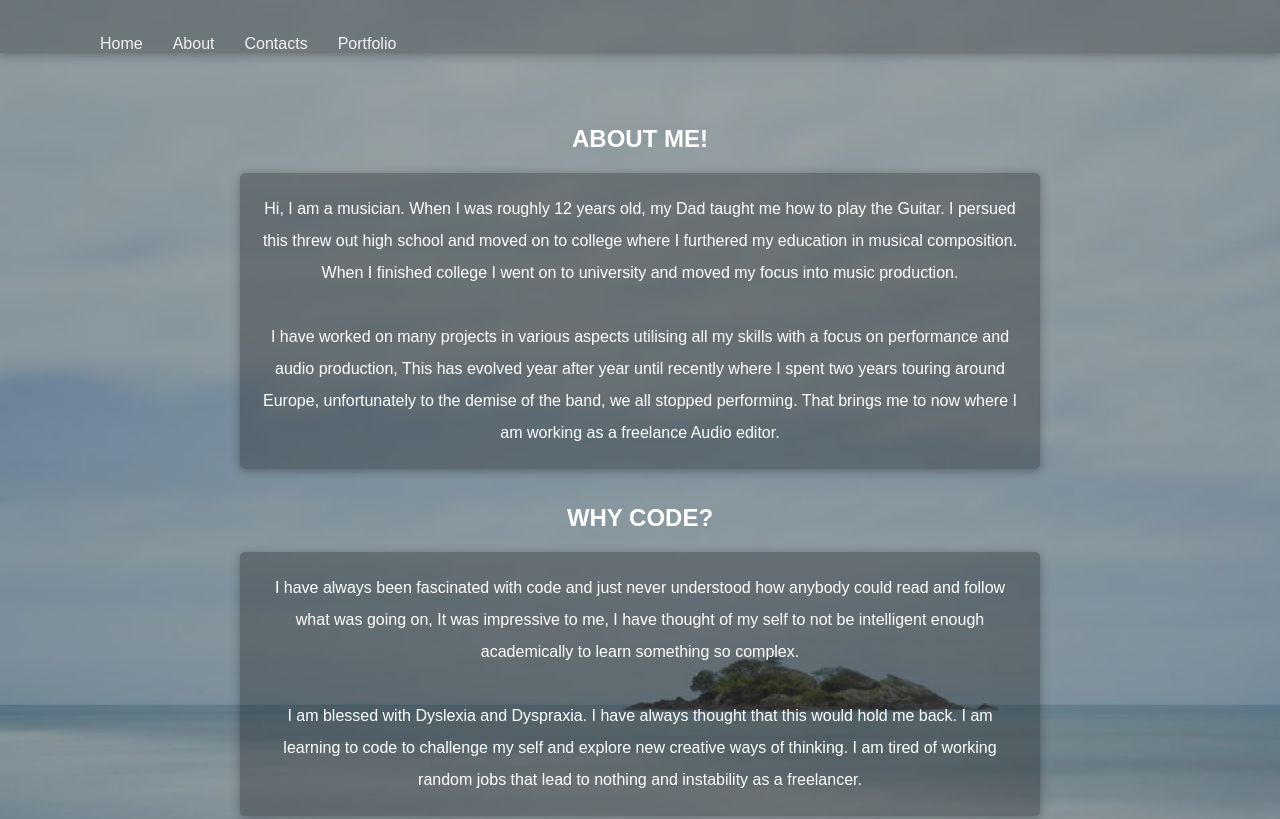
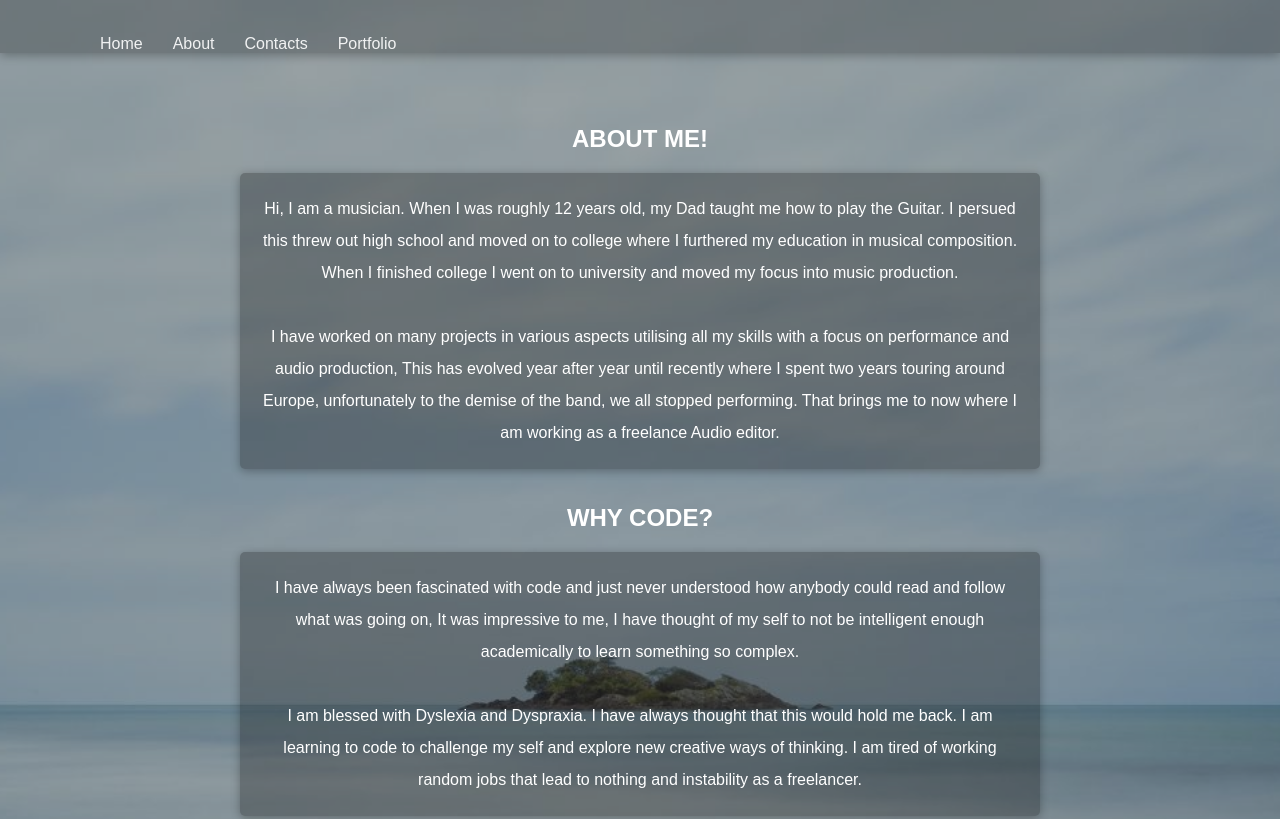
Before and after one commit to ro8inro8in/my-portfolio, a plain HTML site: page about.html in a window 1280 px wide. Shown: the top 819 px of the page. Drawn offline with Linux system fonts and the light colour scheme.

Commit message:
18/10/12:15

```diff
--- a/styles.css
+++ b/styles.css
@@ -7,7 +7,9 @@
 	padding: 0;
 	box-sizing: border-box;
 }
-
+.background-image{
+	background-position: top center;
+}
 html{
 	font: normal 16px sans-serif;
 	color: #555;
@@ -71,8 +73,6 @@ section{
 
 	}
 
-
-
 }
 
 section h3.title{
@@ -102,6 +102,7 @@ ul.grid{
 	flex-wrap: wrap;
 	justify-content: center;
 }
+
 
 
 /*-------------
@@ -152,7 +153,10 @@ header nav li:last-child{
 	header{
 		padding: 20px 50px;
 	}
+
 }
+
+
 
 
 @media (max-width: 700px){
@@ -164,6 +168,7 @@ header nav li:last-child{
 		margin-bottom: 50px;
 
 	}
+
 }
 
 
@@ -229,6 +234,7 @@ img{
 }
 
 @media (max-width: 800px){
+
 
 	/*.hero{
 		min-height: 600px;
@@ -302,6 +308,7 @@ footer p a{
 }
 
 @media (max-width: 700px){
+
 
 	footer{
 		padding: 80px 15px;
@@ -385,8 +392,9 @@ form {
   textarea {
 
 	width: 100%;
+  }
 
-  }
+}
 }
 
 
@@ -444,4 +452,5 @@ h1{
 		width: 100%;
 	}
 
+
 }
```
